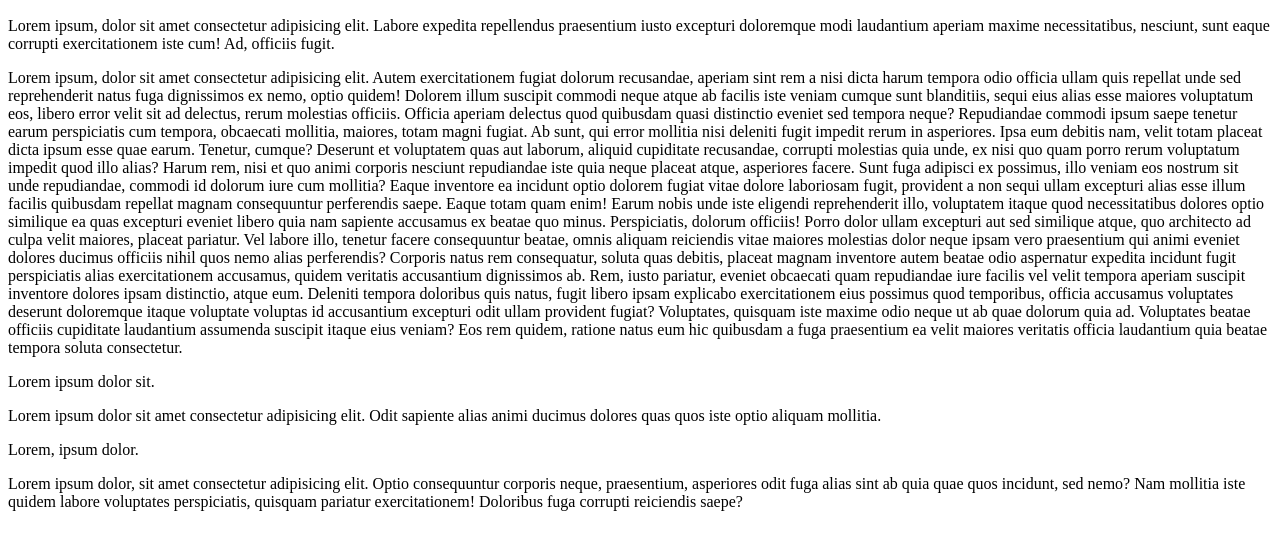
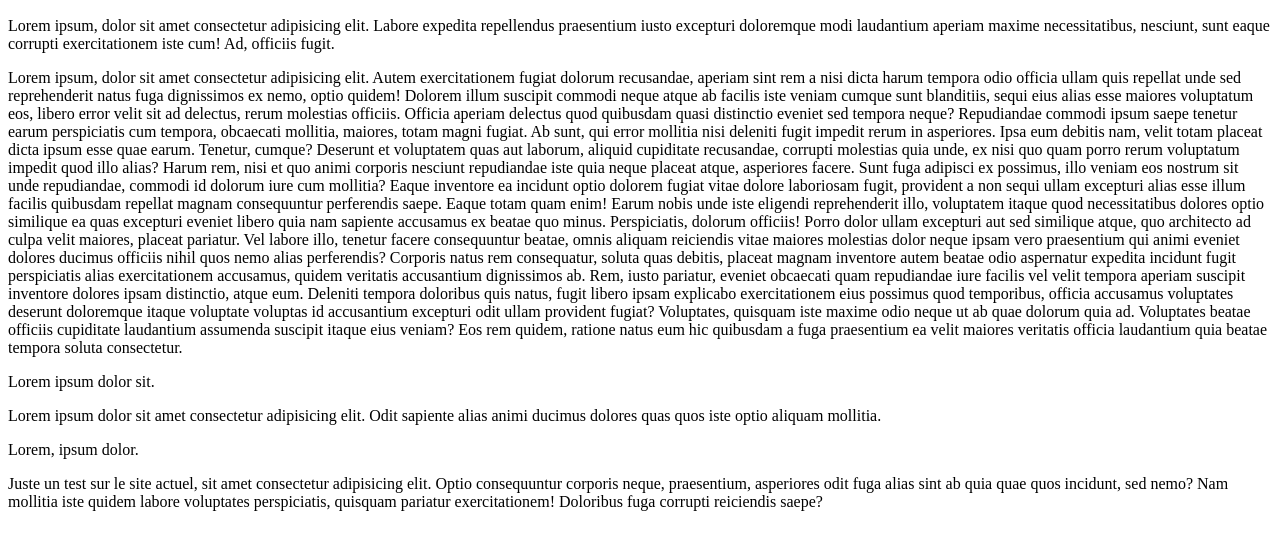
Before and after one commit to alfof954/yelika-intranet, a plain HTML site: page index.html in a window 1280 px wide. Shown: the part 110-660 px from the top of the page. Drawn offline with Linux system fonts and the light colour scheme.

Commit message:
Modification d'un texte

```diff
--- a/index.html
+++ b/index.html
@@ -51,7 +51,7 @@
                              quos iste optio aliquam mollitia.</p>
 
                              <p>Lorem, ipsum dolor.</p>
-                             <p>Lorem ipsum dolor, sit amet consectetur adipisicing elit. Optio consequuntur corporis neque, praesentium,
+                             <p>Juste un test sur le site actuel, sit amet consectetur adipisicing elit. Optio consequuntur corporis neque, praesentium,
                                 asperiores odit fuga alias sint ab quia quae quos incidunt, sed nemo? Nam mollitia iste quidem labore voluptates perspiciatis,
                                 quisquam pariatur exercitationem! Doloribus fuga corrupti reiciendis saepe?</p>
 
```
